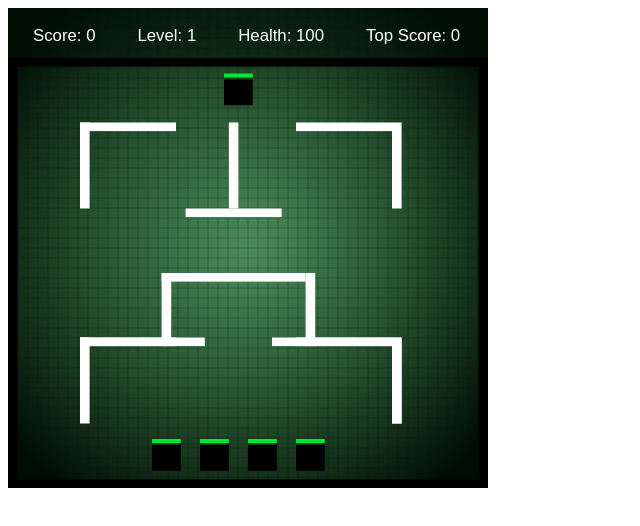
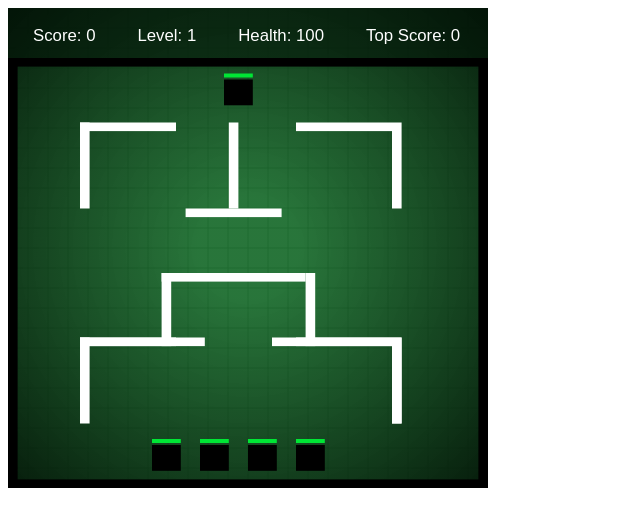
Before and after one commit to sajjadafzal/pico-game-template, a website built with Parcel: page src/index.html in a window 1280 px wide. Shown: the whole page, without its empty margins (0-640 px from the left). Built offline with nearby package versions, Linux system fonts and the light colour scheme.

Commit message:
tweak floor style, restore cursor

```diff
--- a/src/game.js
+++ b/src/game.js
@@ -268,10 +268,10 @@ export default class Game {
   }
 
   addFlooring() {
-    const step = 10
+    const step = 20
 
     this.ctx.lineWidth = 1
-    this.ctx.strokeStyle = 'rgba(1,14,4,0.25)'
+    this.ctx.strokeStyle = 'rgba(1,14,4,0.2)'
     this.ctx.beginPath()
 
     for (let i = 0; i < this.w - 0; i += step) {
@@ -287,8 +287,8 @@ export default class Game {
     const x = this.w / 2
     const y = this.h / 2
 
-    let gradient = this.ctx.createRadialGradient(x, y, 0, x, y, 300)
-    gradient.addColorStop(0, 'rgba(17,102,37,0.75)')
+    let gradient = this.ctx.createRadialGradient(x, y, 50, x, y, this.w - 100)
+    gradient.addColorStop(0, 'rgba(17,102,37,0.9)')
     gradient.addColorStop(1, 'rgba(1,14,4,1)')
     this.ctx.fillStyle = gradient
 
--- a/src/index.html
+++ b/src/index.html
@@ -8,8 +8,7 @@
   <title>Pico</title>
   <style>
     canvas {
-      /* cursor: crosshair; */
-      cursor: none;
+      cursor: crosshair;
     }
   </style>
 </head>
```
